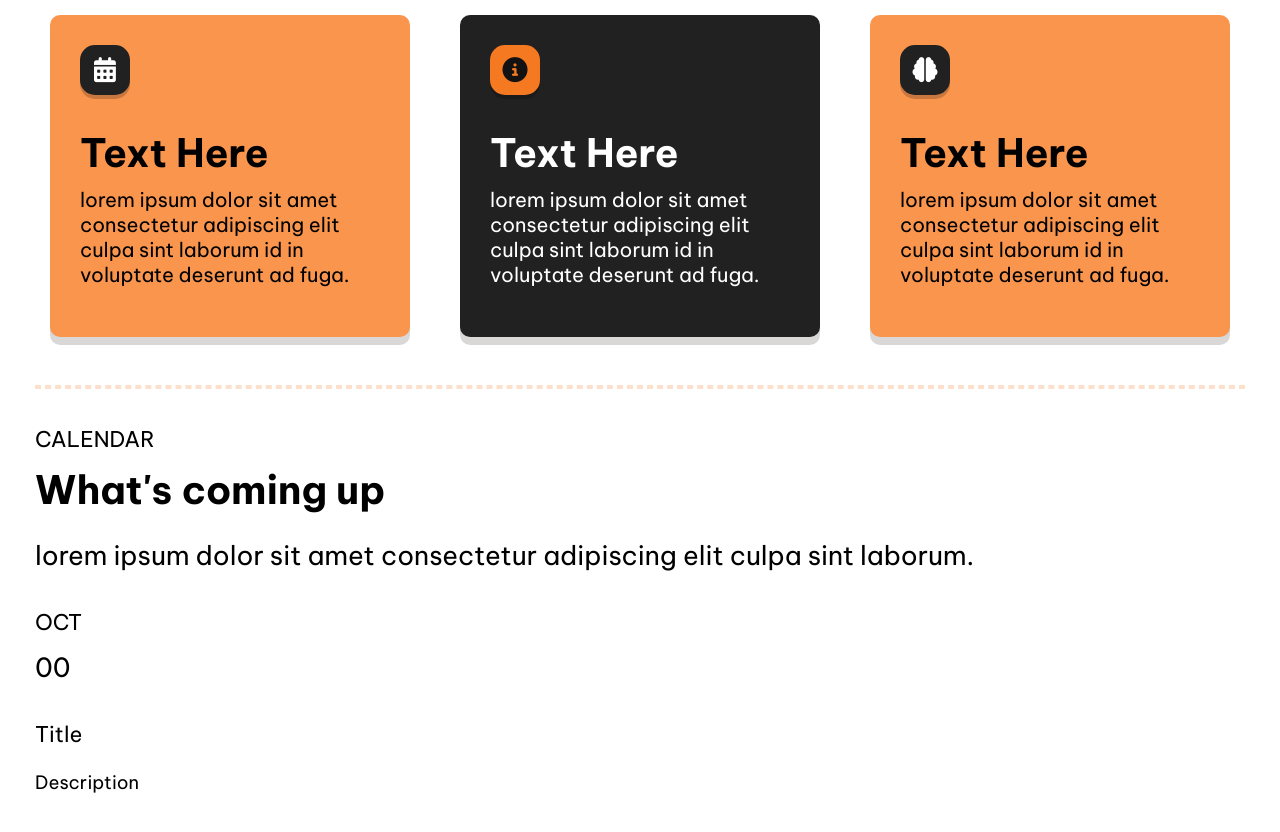
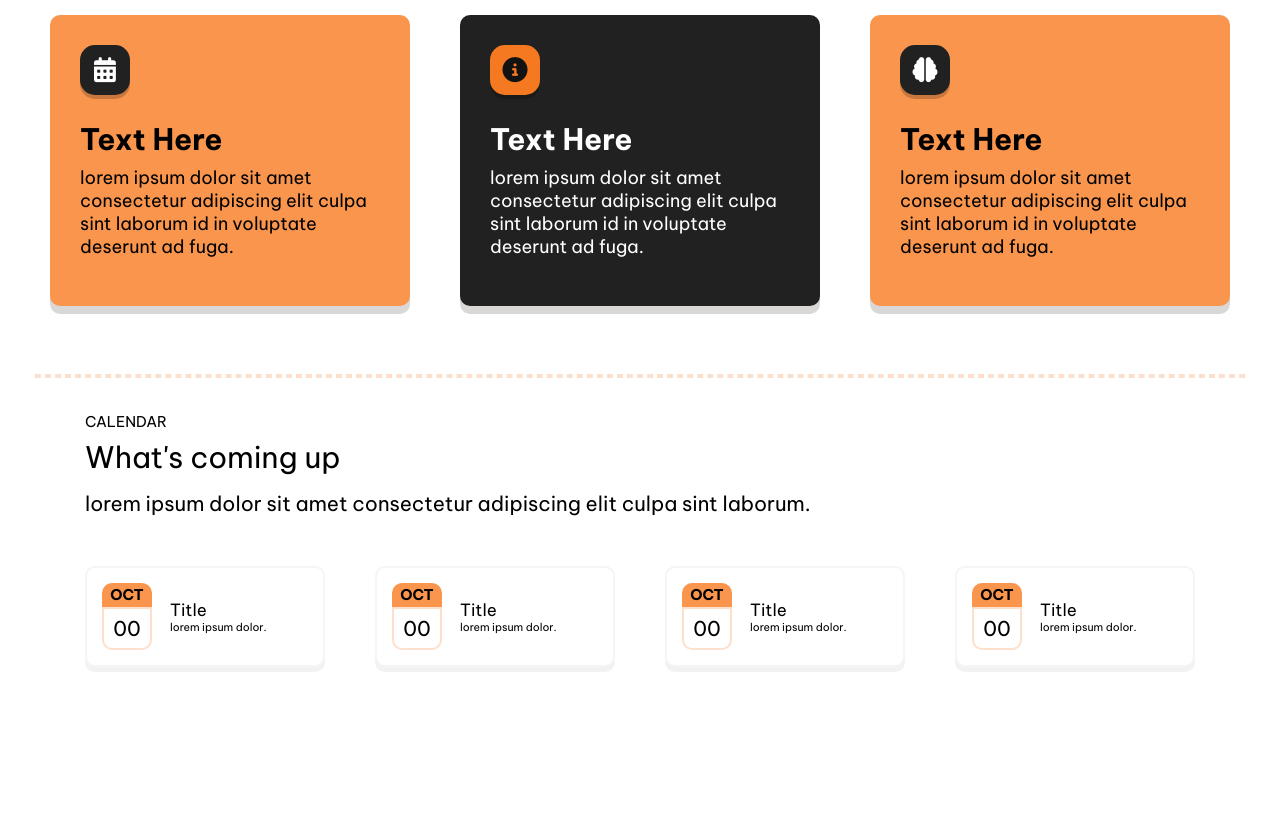
Before and after one commit to nicolegodot0209/nicolegodot0209.github.io, a plain HTML site: page index.html in a window 1280 px wide. Shown: the part 860-1692 px from the top of the page. After the commit the page ends 1562 px from the top, so only its background shows below. Drawn offline with Linux system fonts and the light colour scheme.

Commit message:
calendar added

```diff
--- a/base.css
+++ b/base.css
@@ -4,7 +4,8 @@
 /* Variables */
 :root {
   --black: #121212;
-  --light-gray: #212121;
+  --light-black: #212121;
+  --light-gray: #f5f5f5;
   --light-orange1: #fde0cb;
   --light-orange2: #fa954e;
   --orange: #f47920;
@@ -13,7 +14,7 @@
   --font: "Be Vietnam Pro", sans-serif;
   --translate: translate(-50%, -50%);
   --transition: 0.5s ease;
-  --box-shadow: 0 8px 0px rgba(28, 16, 8, 0.16);
+  --box-shadow: 0 8px 0 rgba(28, 16, 8, 0.16);
 }
 /* Prevent user select across all platforms */
 * {
@@ -48,7 +49,7 @@ button:hover { cursor: pointer; } /* All buttons should change cursor */
 
   &.icon--black { /* Color Modifier: Black Version */
     color: var(--white);
-    background-color: var(--light-gray);
+    background-color: var(--light-black);
   }
   &.icon--orange { /* Color Modifier: Orange Version */
     color: var(--black);
@@ -56,11 +57,13 @@ button:hover { cursor: pointer; } /* All buttons should change cursor */
   }
 }
 
-/* Header Sizes */
-h1 { font-size: clamp(1.75rem, 2.5vw + 1rem, 4rem); font-weight: bold; }
-h2 { font-size: clamp(1.5rem, 2.0vw + 0.85rem, 3rem); font-weight: normal; }
-h3 { font-size: clamp(1.25rem, 1.5vw + 0.75rem, 2.25rem); font-weight: normal; }
-h4 { font-size: clamp(1.1rem, 1.25vw + 0.65rem, 1.75rem); font-weight: normal; } /* Typos fixed here 👇 */
-h5 { font-size: clamp(1.0rem, 1.0vw + 0.55rem, 1.4rem); font-weight: normal; }  /* Changed w to vw */
-h6 { font-size: clamp(0.875rem, 0.85vw + 0.5rem, 1.15rem); font-weight: normal; } /* Changed w to vw */
-p  { font-size: clamp(12px, 1.25vw + 8px, 20px); font-weight: normal; }
+/* Header Sizing/Styling */
+h1 { font-size: clamp(1.75rem, 2.5vmin + 1rem, 4rem); font-weight: bold; }
+
+:is(h2, h3, h4, h5, h6, p) { font-weight: normal }
+h2 { font-size: clamp(1.5rem, 2.0vmin + 0.85rem, 3rem); }
+h3 { font-size: clamp(1.25rem, 1.5vmin + 0.75rem, 2.25rem); }
+h4 { font-size: clamp(1.1rem, 1.25vmin + 0.65rem, 1.75rem); }
+h5 { font-size: clamp(1.0rem, 1.0vmin + 0.55rem, 1.4rem); }
+h6 { font-size: clamp(0.875rem, 0.85vmin + 0.5rem, 1.15rem); }
+p {font-size: clamp(12px, 1.25vmin + 8px, 20px); }
--- a/home.css
+++ b/home.css
@@ -52,7 +52,7 @@
       transition: background-color var(--transition), font-size var(--transition);
 
       &:hover {
-        background-color: var(--light-gray);
+        background-color: var(--light-black);
       }
     }
 
@@ -108,7 +108,7 @@
     z-index: 1;
     width: 35px;
     height: 35px;
-    background-color: var(--light-gray);
+    background-color: var(--light-black);
     border: none;
     border-radius: 100%;
     box-shadow: 0 5px 0px 0px rgba(0, 0, 0, 0.6);
@@ -154,7 +154,7 @@
       box-sizing: border-box;
       color: transparent;
       color: var(--white);
-      background-color: var(--light-gray);
+      background-color: var(--light-black);
       border: none;
       border-radius: 50px;
       box-shadow: 0 5px 0px 0px rgba(0, 0, 0, 0.6);
@@ -199,7 +199,7 @@
   transition: margin var(--transition);
 
   /* Header Style & Animation */
-  :is(h1, h3, h4) {
+  :is(h1, h3, h5) {
     opacity: 0;
     animation: fade_text 0.75s ease-in-out forwards;
 
@@ -215,6 +215,9 @@
   }
   & h3 {
     margin-top: 40px;
+  }
+  & h5 {
+    margin-bottom: -15px;
   }
 
   /* Buttons */
@@ -255,7 +258,7 @@
 .hero_photo_cont {
   display: grid;
   grid-template-columns: repeat(1, 1fr);
-  grid-template-rows: repeat(3, 150px);
+  grid-template-rows: repeat(3, 15vh);
   width: 40%;
   margin-right: 5%;
   padding: 35px;
@@ -317,7 +320,7 @@ hr {
   gap: 50px;
   width: 100%;
   margin-top: 40px;
-  padding-bottom: 40px;
+  padding-bottom: 60px;
   opacity: 1;
 
   /* Content Default */
@@ -360,20 +363,84 @@ hr {
   }
   &:nth-of-type(2) {
     color: white;
-    background-color: var(--light-gray);
+    background-color: var(--light-black);
   }
 }
 
 /* Calendar */
 .calendar_section {
-  & h5 {
-    margin-bottom: -20px;
-  }
-  & h2 {
-   margin-bottom: -10px;
-   font-weight: bold;
-  }
-  & h3 {
-    font-weight: normal;
+  & h6 { margin-bottom: -18px; }
+  & h2 { margin-bottom: -12px; }
+  & h4 { margin-bottom: 50px; }
+  margin: 0px 50px;
+}
+
+.event_section {
+  display: flex;
+  flex-direction: row;
+  justify-content: center;
+  justify-items: center;
+  align-items: flex-start;
+  height: auto;
+  gap: 50px;
+
+  /* Sizing */
+  @media (max-width: 900px) {
+    display: grid;
+    grid-template-columns: repeat(2, 1fr);
+    grid-template-rows: repeat(2, 15vh);
+
+    & .event {
+      width: 50%;
+    }
   }
 }
+
+.event {
+  background-color: var(--white);
+  border-radius: 10px;
+  border: 2px solid var(--light-gray);
+  box-shadow: 0 5px 0 rgba(28, 16, 8, 0.05);
+  display: flex;
+  padding: 15px;
+  height: auto;
+  width: 20%;
+  align-items: center;
+  transition: transform var(--transition), box-shadow var(--transition);
+
+  /* Hover State */
+  &:hover {
+    transform: translateY(-5px);
+    box-shadow: 0 10px 0 rgba(28, 16, 8, 0.05);
+    cursor: pointer;
+  }
+
+  /* Children */
+  & .date {
+    width: 50px;
+    text-align: center;
+    margin-right: 18px;
+
+    & .month {
+      background-color: var(--light-orange2);
+      margin: 0px;
+      padding: 2.5px 5px;
+      font-weight: bold;
+      border-radius: 10px 10px 0px 0px;
+    }
+    & .day {
+      margin: 0px;
+      background-color: var(--white);
+      padding: 7px 0px;
+      border-radius: 0px 0px 10px 10px;
+      border: var(--light-orange1) solid 2px;
+    }
+  }
+
+  & .event_desc {
+    & :is(h5, h6) { margin: 0; }
+    & h6 {
+      font-size: clamp(0.675rem, 0.65vmin + 0.3rem, 0.95rem);
+    }
+  }
+}
--- a/index.html
+++ b/index.html
@@ -31,7 +31,7 @@
   <!-- Hero -->
   <div class="hero">
     <div class="hero_text">
-      <h4>MIDDLETOWN HIGH SCHOOL</h4>
+      <h5>MIDDLETOWN HIGH SCHOOL</h5>
       <h1>Your school.</h1>
       <h1>Your community.</h1>
       <h3>Stay connected with important dates, discover
@@ -78,23 +78,58 @@
 
     <hr>
     <div class="calendar_section">
-      <h5>CALENDAR</h5>
+      <h6>CALENDAR</h6>
       <h2>What's coming up</h2>
       <h4>lorem ipsum dolor sit amet consectetur adipiscing elit culpa sint laborum.</h4>
 
-      <div class="event">
-        <div class="date">
-          <h5 class="month">OCT</h5>
-          <h4 class="day">00</h5>
+      <div class="event_section">
+        <div class="event">
+          <div class="date">
+            <h6 class="month">OCT</h6>
+            <h4 class="day">00</h4>
+          </div>
+          <div class="event_desc">
+            <h5>Title</h5>
+            <h6>lorem ipsum dolor.</h6>
+          </div>
         </div>
 
-      <h5>Title</h5>
-      <h6>Description</h6>
+        <div class="event">
+          <div class="date">
+            <h6 class="month">OCT</h6>
+            <h4 class="day">00</h4>
+          </div>
+          <div class="event_desc">
+            <h5>Title</h5>
+            <h6>lorem ipsum dolor.</h6>
+          </div>
+        </div>
+
+        <div class="event">
+          <div class="date">
+            <h6 class="month">OCT</h6>
+            <h4 class="day">00</h4>
+          </div>
+          <div class="event_desc">
+            <h5>Title</h5>
+            <h6>lorem ipsum dolor.</h6>
+          </div>
+        </div>
+
+        <div class="event">
+          <div class="date">
+            <h6 class="month">OCT</h6>
+            <h4 class="day">00</h4>
+          </div>
+          <div class="event_desc">
+            <h5>Title</h5>
+            <h6>lorem ipsum dolor.</h6>
+          </div>
+        </div>
+
       </div>
     </div>
   </div>
-
-  <hr>
 
 
   <script src="script.js"></script>
--- a/script.js
+++ b/script.js
@@ -88,7 +88,7 @@ const observer = new IntersectionObserver((entries) => {
     }
   });
 }, {
-    threshold: 0.5
+    threshold: 0.3
 });
 
 // Start watching each element separately.
```
